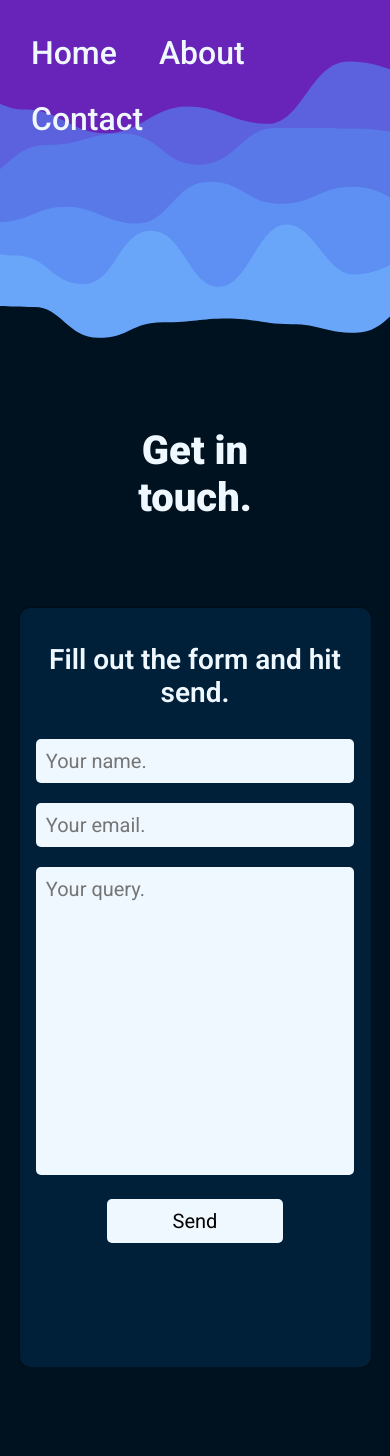
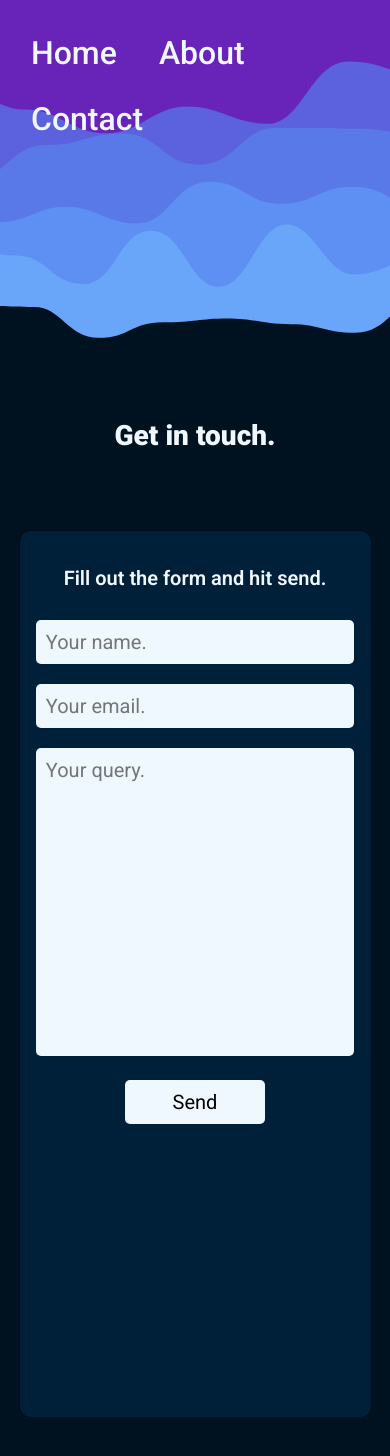
Before and after one commit to jose-few/portfolio, a SvelteKit app: page /contact in a window 390 px wide. Shown: the top 1456 px of the page. Built offline with nearby package versions, Linux system fonts and the light colour scheme; a web font is replaced by a local one.

Commit message:
Updated phone CSS

```diff
--- a/src/routes/contact/+page.svelte
+++ b/src/routes/contact/+page.svelte
@@ -95,10 +95,13 @@
     @media screen and (max-width: 600px) {
         form {
             min-width: 90vw;
-            min-height: 90svh;
+            min-height: 105svh;
         }
         h1 {
-            font-size: 2.5rem;
+            font-size: 1.75rem;
+        }
+        h4 {
+            font-size: 1.25rem;
         }
         .spacer {
             height: 50px;
@@ -107,7 +110,7 @@
             min-width: 85%;
         }
         button {
-            width: 50%;
+            width: 40%;
         }
     }
 </style>
```
